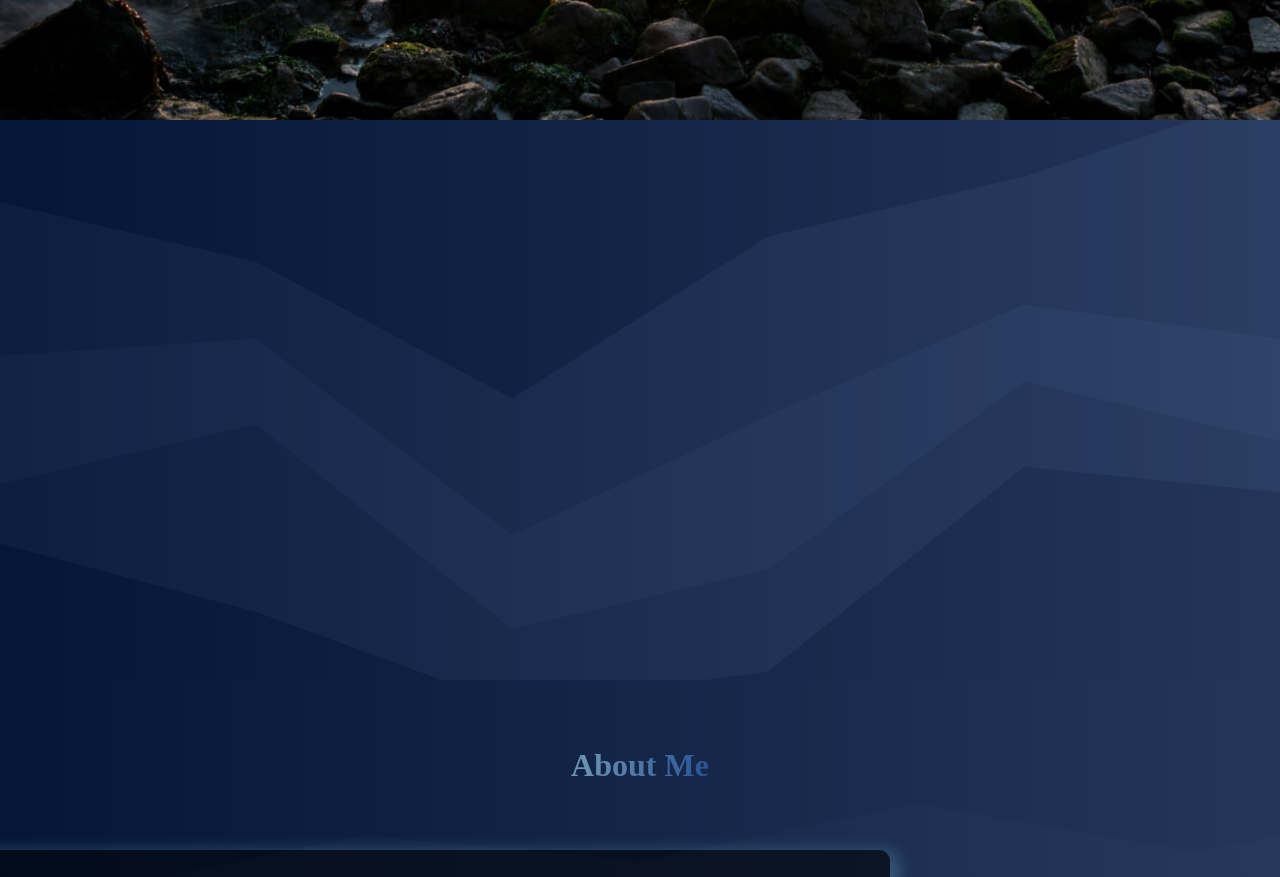
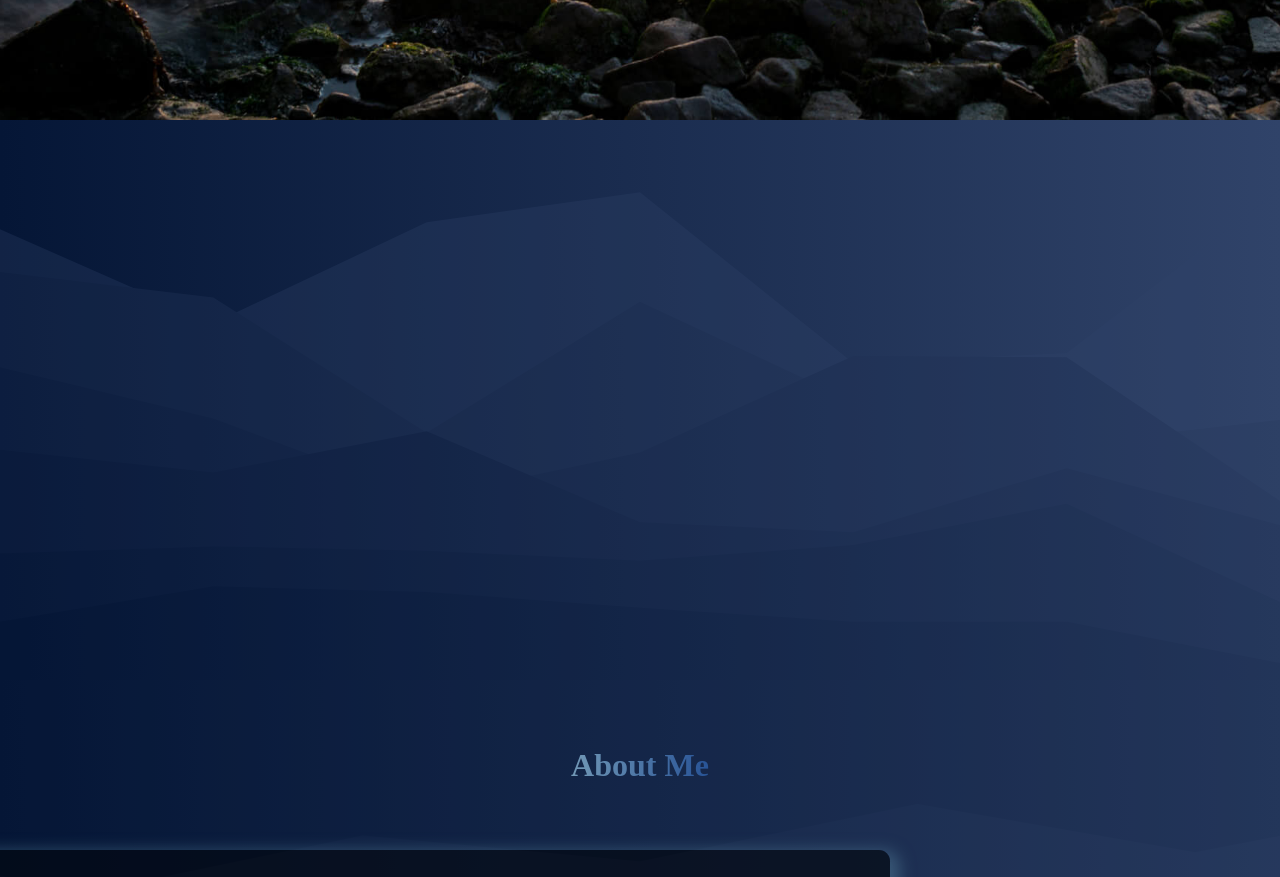
Before and after one commit to juancmeza/portfolio-juan, a React (Create React App) app: page / in a window 1280 px wide. Shown: the part 680-1557 px from the top of the page. Built offline with nearby package versions, Linux system fonts and the light colour scheme.

Commit message:
backgrounds fixed attachement

```diff
--- a/src/App.css
+++ b/src/App.css
@@ -243,11 +243,11 @@ li{
 .Divider0 {
   width: 100vw;
   height: 70vh;
-  padding-top: -30vh;
+  /* padding-top: -40vh; */
   background-repeat: no-repeat;
   background-position: center;
   background-size: cover;
-  background-image: url('./components/images/stacked-peaks.svg');
+  background-image: url('./components/images/layered-peaks2.svg');
   opacity: 0.3;
 }
 
@@ -284,6 +284,7 @@ li{
   background-image: url("./components/images/polygon-scatter.svg");
   background-size: cover;
   background-position: center top;
+  background-attachment: fixed;
   position: absolute;
   top: 0;
   height: 100%;
@@ -396,6 +397,7 @@ li{
   background-image: url("./components/images/stacked-waves.svg");
   background-size: cover;
   background-position: center top;
+  background-attachment: fixed;
   position: absolute;
   top: 0;
   height: 100%;
```
Also changed, not shown: src/components/images/layered-peaks2.svg (added).
